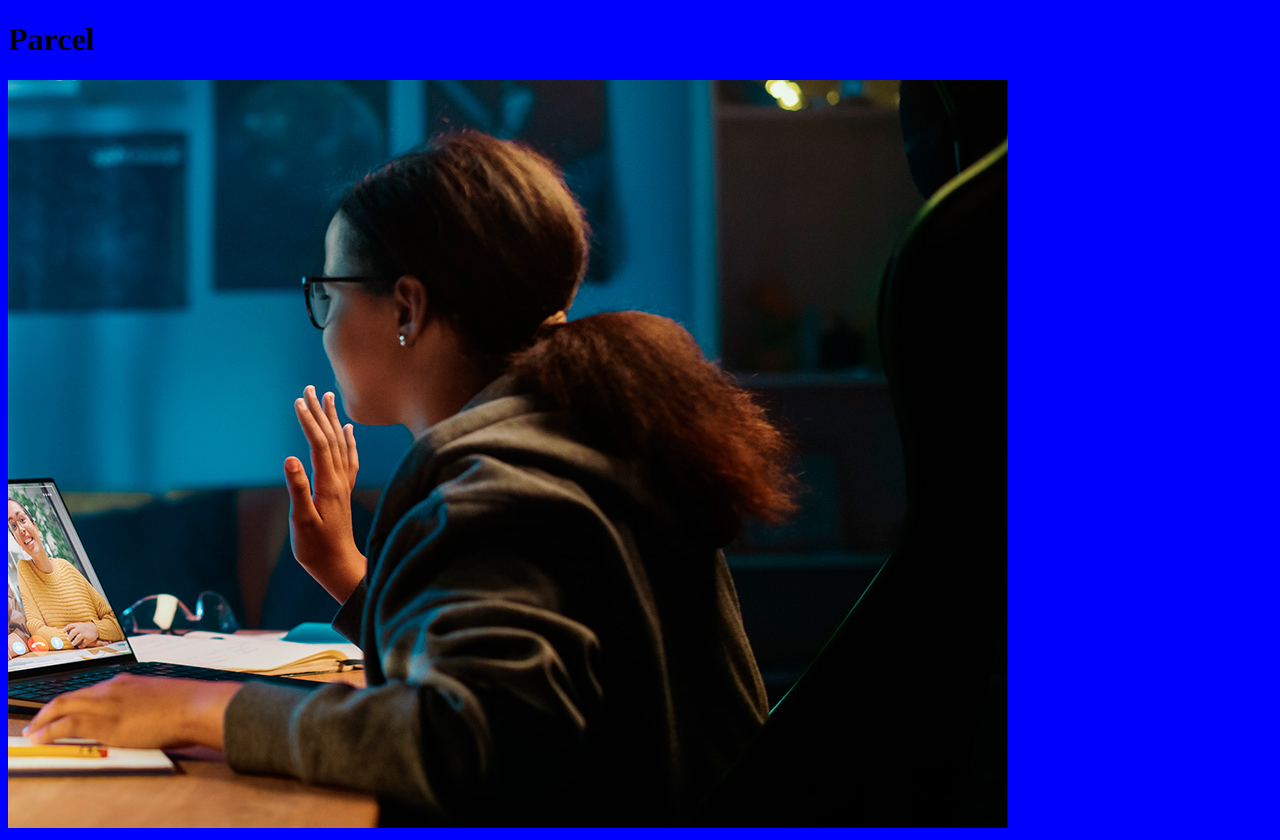
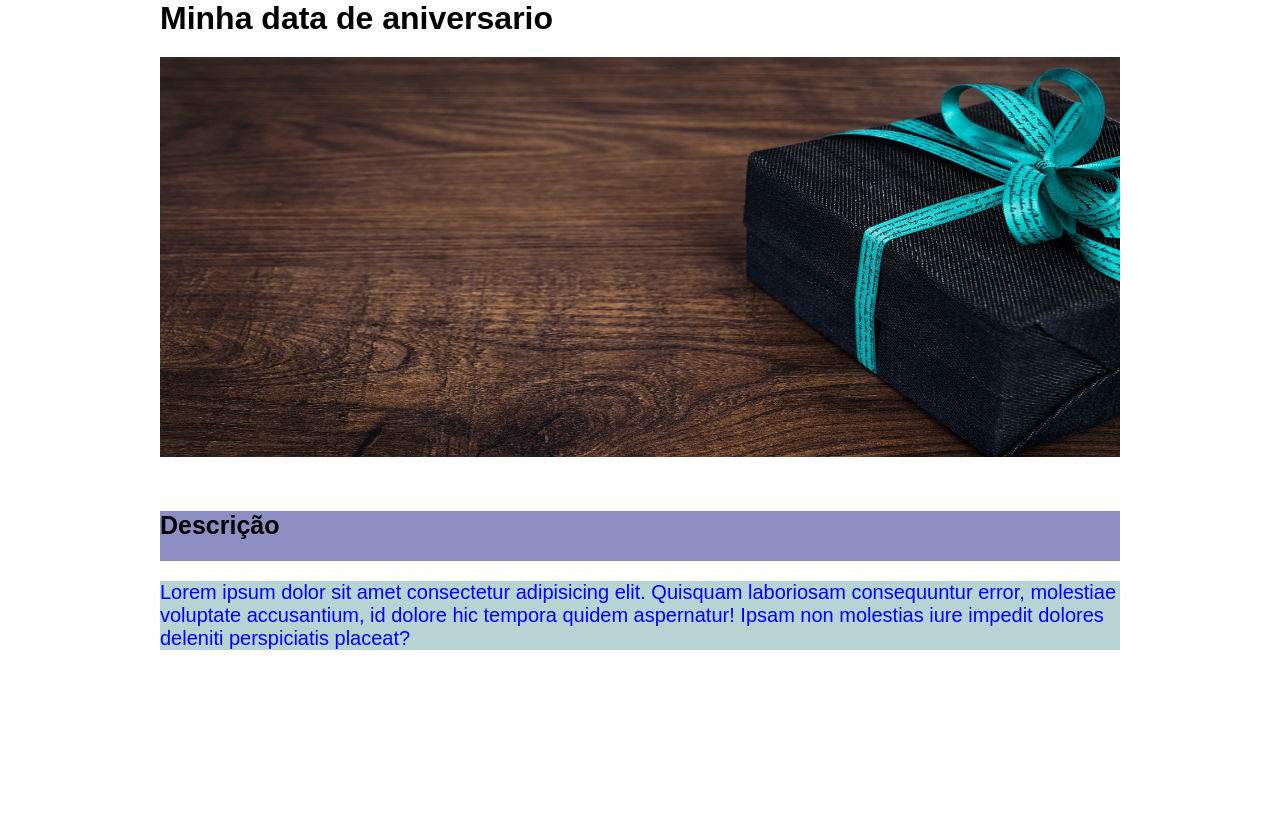
Before and after one commit to devjonasbarros/landing_page_meu_niver, a website built with Parcel: page src/index.html in a window 1280 px wide. After the commit the page ends 800 px from the top, so only its background shows below. Built offline with nearby package versions, Linux system fonts and the light colour scheme.

Commit message:
imagem de aniversario

```diff
--- a/src/index.html
+++ b/src/index.html
@@ -3,13 +3,23 @@
 <head>
     <meta charset="UTF-8">
     <meta name="viewport" content="width=device-width, initial-scale=1.0">
-    <title>Parcel</title>
+    <title> landing page aniversario</title>
     <link rel="stylesheet" href="styles/main.scss">
 </head>
 <body>
 
-    <h1>Parcel</h1>
-    <img src="/images/backend.png" alt="">
+    <header class="hero">
+        <div class="container">
+            <h1> Minha data de aniversario </h1>
+
+        <img src="/images/aniver.jpg" alt="eventos aniversario">
+
+        <div>
+        <h1 class="desc"> Descrição</h1>
+        <p class="resumo">Lorem ipsum dolor sit amet consectetur adipisicing elit. Quisquam laboriosam consequuntur error, molestiae voluptate accusantium, id dolore hic tempora quidem aspernatur! Ipsam non molestias iure impedit dolores deleniti perspiciatis placeat?</p>
+    </div>
+    </div>
+    </header>
     <script src="scripts/main.js"></script>
 </body>
 </html>
--- a/src/styles/main.scss
+++ b/src/styles/main.scss
@@ -1,3 +1,42 @@
-body{
-    background-color: blue;
+*{
+    padding: 0;
+    margin: 0;
+    box-sizing: border-box;
+    font-family: sans-serif;
 }
+
+.desc{
+    margin-top: 30px;
+    background-color: rgb(142, 142, 197);
+    color: black;
+    height: 50px;
+    font-size: 25px;
+
+}
+
+.resumo{
+    margin-top: 20px;
+    font-size: 20px;
+    background-color: rgb(183, 211, 211);
+    color: blue;
+}
+
+img{
+    margin: 20px 0 20px 0;
+    height: 400px;
+    width: 960px;
+}
+.container {
+    max-width: 960px;
+    width: 100%;
+    margin: 0 auto;
+
+    @media ( max-width: 640px){
+        max-width: 80%;
+    }
+
+    @media (max-width:1024px){
+        max-width: 90%;
+
+    }
+}
```
Also changed, not shown: images/aniver.jpg (added).
